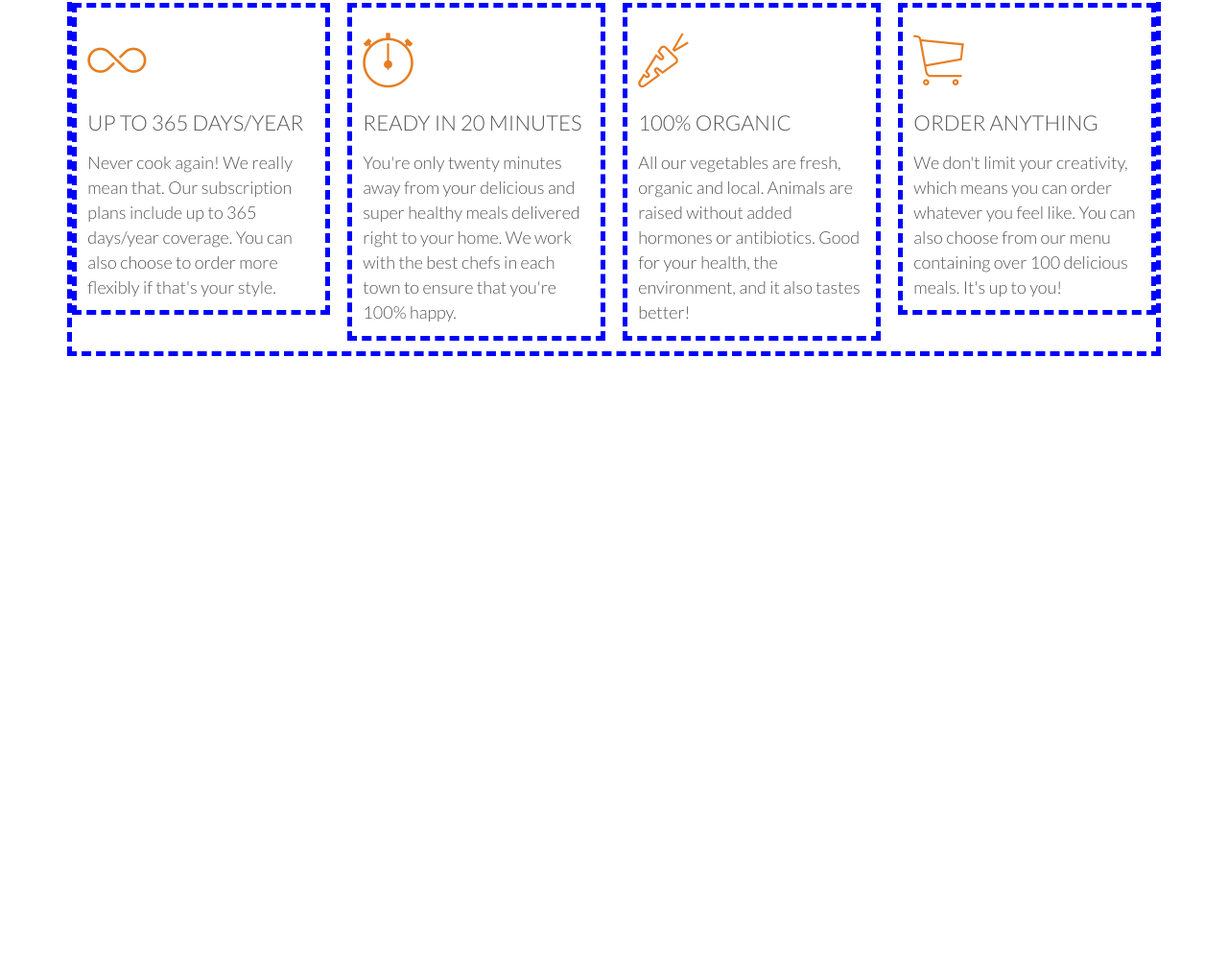
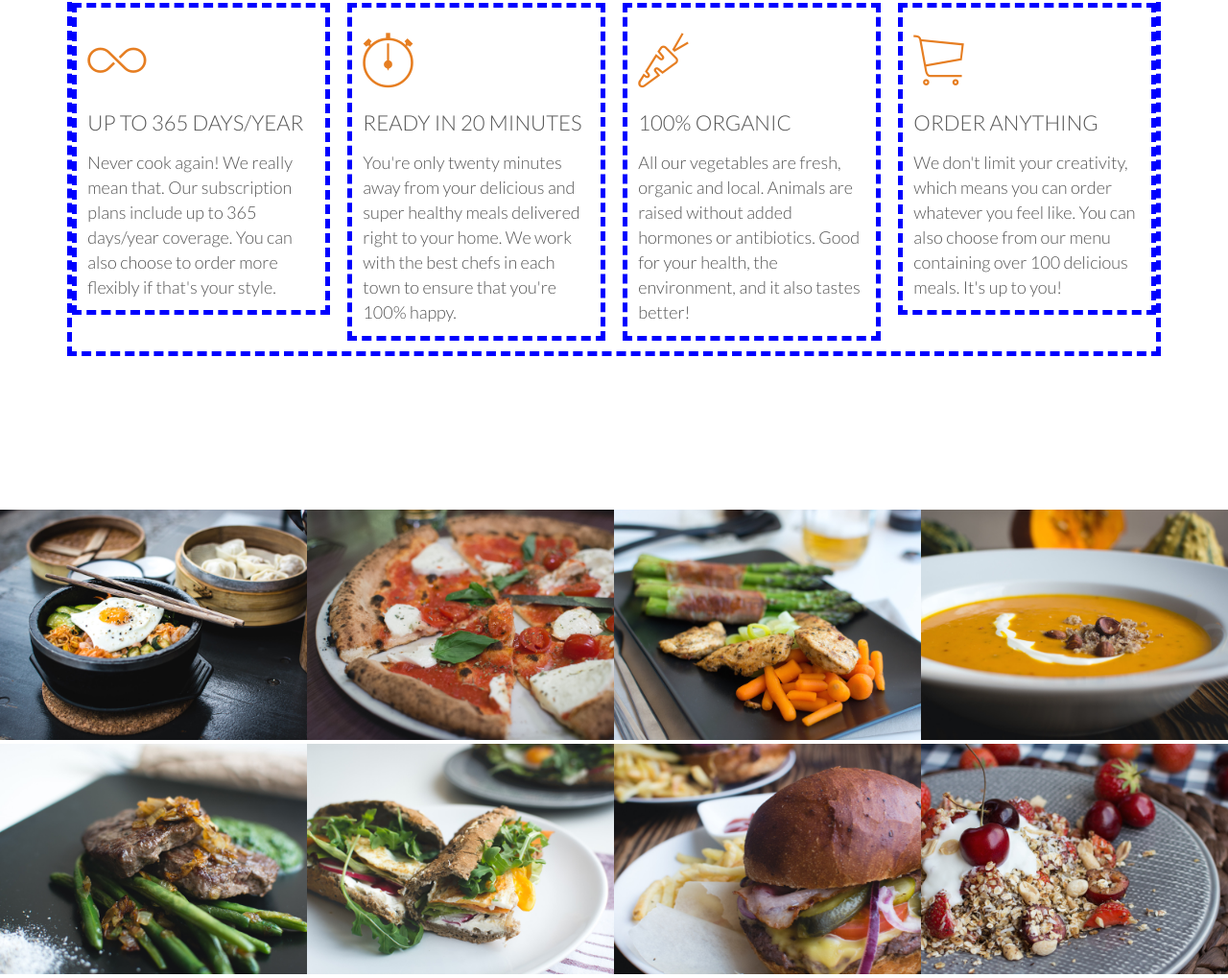
Before and after one commit to rickyru01/liveServerTesting, a plain HTML site: page course/omnifood/index.html in a window 1280 px wide. Shown: the part 1067-2086 px from the top of the page at 96% size. Before the commit the page ends 1518 px from the top, so only its background shows below. Drawn offline with Linux system fonts and the light colour scheme; files whose address does not match are found by name.

Commit message:
Added the docx file for the omnifood task text Finished the index.html for section 2(add section/list/image/figure...). Finished the css part for the 8 (2 rows) images.

```diff
--- a/course/omnifood/index.html
+++ b/course/omnifood/index.html
@@ -70,6 +70,54 @@
         </div>
     </section>
 
+    <!--we need alt for <img> tag for valid html. the alt will be displayed in case the resource/image is not available-->
+    <section class="section-meals">
+        <ul class="meals-showcase">
+            <li>
+                <figure class="meal-photo">
+                    <img src="resources/img/1.jpg" alt="Korean bibimbap with egg and vegetables">
+                </figure>
+            </li>
+            <li>
+                <figure class="meal-photo">
+                    <img src="resources/img/2.jpg" alt="Simple italian pizza with cherry tomatoes">
+                </figure>
+            </li>
+            <li>
+                <figure class="meal-photo">
+                    <img src="resources/img/3.jpg" alt="Chicken breast steak with vegetables">
+                </figure>
+            </li>
+            <li>
+                <figure class="meal-photo">
+                    <img src="resources/img/4.jpg" alt="Autumn pumpkin soup">
+                </figure>
+            </li>
+        </ul>
+        <!--a line break here , so we have 2 rows of images-->
+        <ul class="meals-showcase">
+            <li>
+                <figure class="meal-photo">
+                    <img src="resources/img/5.jpg" alt="Paleo beef steak with vegetables">
+                </figure>
+            </li>
+            <li>
+                <figure class="meal-photo">
+                    <img src="resources/img/6.jpg" alt="Healthy baguette with egg and vegetables">
+                </figure>
+            </li>
+            <li>
+                <figure class="meal-photo">
+                    <img src="resources/img/7.jpg" alt="Burger with cheddar and bacon">
+                </figure>
+            </li>
+            <li>
+                <figure class="meal-photo">
+                    <img src="resources/img/8.jpg" alt="Granola with cherries and strawberries">
+                </figure>
+            </li>
+        </ul>
+    </section>
 
     </div>
 </body>
--- a/course/omnifood/resources/css/style.css
+++ b/course/omnifood/resources/css/style.css
@@ -225,3 +225,33 @@ h2:after {
 }
 
 /* icon: ionicons.com */
+
+/* --------------------------------------------- */
+/* MEALS */
+/* --------------------------------------------- */
+
+.meals-showcase{
+    /* e.g. no squares in front of each 'list item' of this list<ul> . But 'list' and 'list items' still are block elements */
+    list-style: none;
+    /*  full screen of width, the 'row' class is not set in the section */
+    width: 100%;
+}
+
+.meals-showcase li{
+    display: block;
+    /* no break by setting the float */
+    float: left;
+    /* 4 photos each line. meaning fullfill its parent */
+    width: 25%;
+}
+
+.meal-photo{
+    /* fullfill the parent that is <li> */
+    width: 100%;
+    margin: 0;
+}
+.meal-photo img{
+    /* fullfill the parent that is <figure> */
+    width: 100%;
+    height: auto;
+}
```
Also changed, not shown: 1 other file.
